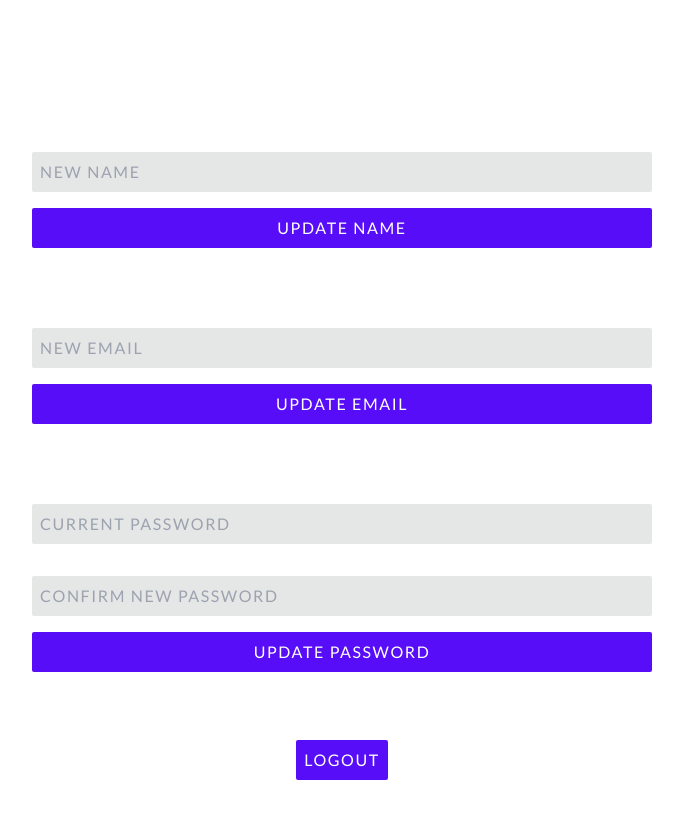
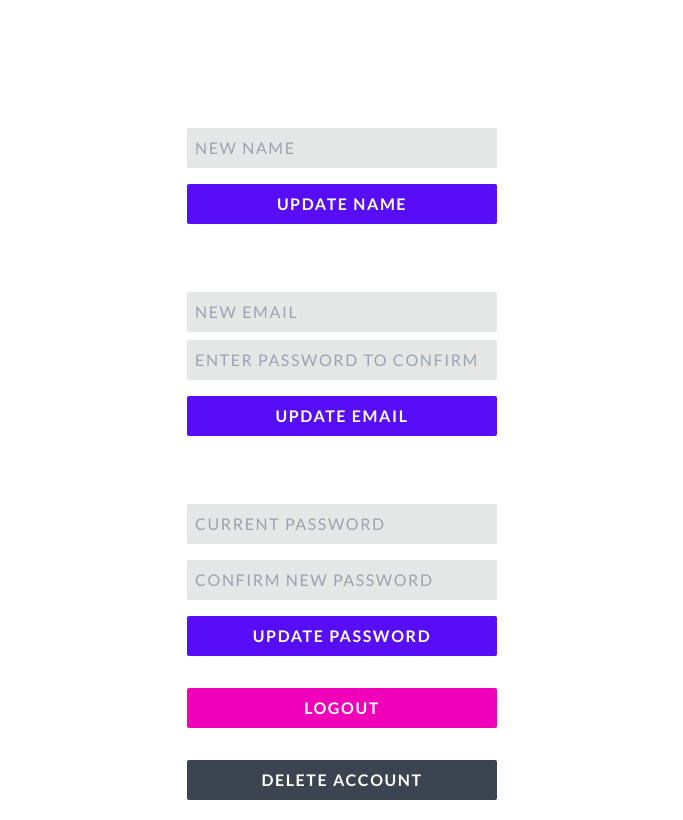
Before and after one commit to trevinshu/react-firebase-notes-app, a React (Vite) app: page /profile in a window 1280 px wide. Shown: the whole page, without its empty margins (298-981 px from the left). Built offline with nearby package versions, Linux system fonts and the light colour scheme; no server answers; sample sign-in values are in the browser's storage.

Commit message:
finished authentication

```diff
--- /dev/null
+++ b/src/components/DeleteAccount.jsx
@@ -0,0 +1,14 @@
+import React, { useContext } from 'react';
+import AppContext from '../context/AppContext';
+
+function DeleteAccount() {
+  return (
+    <form className="flex flex-col justify-center items-center w-full">
+      <button className="bg-neutral text-primary-content text-center font-bold border-none p-2 rounded-sm tracking-widest uppercase w-full hover:bg-neutral-focus  sm:w-1/2 lg:w-1/3 xl:w-1/4">
+        Delete Account
+      </button>
+    </form>
+  );
+}
+
+export default DeleteAccount;
--- /dev/null
+++ b/src/components/Logout.jsx
@@ -0,0 +1,16 @@
+import React, { useContext } from 'react';
+import AppContext from '../context/AppContext';
+
+function Logout() {
+  const { signOutUser } = useContext(AppContext);
+  return (
+    <button
+      className="bg-secondary text-primary-content text-center font-bold border-none p-2 rounded-sm tracking-widest uppercase w-full hover:bg-secondary-focus sm:w-1/2 lg:w-1/3 xl:w-1/4"
+      onClick={signOutUser}
+    >
+      Logout
+    </button>
+  );
+}
+
+export default Logout;
--- a/src/components/UpdateEmail.jsx
+++ b/src/components/UpdateEmail.jsx
@@ -1,4 +1,4 @@
-import React, { useContext } from 'react';
+import React, { useContext, useEffect } from 'react';
 import AppContext from '../context/AppContext';
 import { useForm } from 'react-hook-form';
 import { yupResolver } from '@hookform/resolvers/yup';
@@ -9,29 +9,48 @@ function UpdateEmail() {
 
   const schema = yup.object().shape({
     email: yup.string().email('Invalid email format').required('Email Is Required'),
+    password: yup.string().required('Password is required').min(6),
   });
 
   const {
     register,
     handleSubmit,
+    reset,
+    formState,
     formState: { errors },
   } = useForm({
     resolver: yupResolver(schema),
   });
 
+  useEffect(() => {
+    if (formState.isSubmitSuccessful) {
+      reset({ email: '', password: '' });
+    }
+  }, [formState, reset]);
   return (
-    <form className="flex flex-col justify-center items-center gap-4 mb-5 w-full" onSubmit={handleSubmit(updateUserEmail)}>
-      <h2 className="text-xl text-primary-content">Current Email: {user?.email}</h2>
-      <p className="text-error uppercase tracking-widest">{errors.email?.message}</p>
+    <form className="flex flex-col justify-center items-center w-full gap-2 " onSubmit={handleSubmit(updateUserEmail)}>
+      <label className="text-xl text-primary-content">Current Email: {user?.email}</label>
       <input
         type="email"
         name="email"
         id="emailInput"
         placeholder="New Email"
-        className="bg-base-300 border-none p-2 rounded-sm  placeholder:uppercase placeholder:tracking-widest w-full md:w-1/2"
+        className="bg-base-300 border-none p-2 rounded-sm  placeholder:uppercase placeholder:tracking-widest w-full sm:w-1/2 lg:w-1/3 xl:w-1/4"
         {...register('email')}
       />
-      <button type="submit" className="bg-primary text-primary-content text-center border-none p-2 rounded-sm tracking-widest uppercase w-full md:w-1/2">
+      <input
+        type="password"
+        name="confirmPasswordInput"
+        id="confirmPasswordInput"
+        placeholder="Enter Password To Confirm"
+        className="bg-base-300 border-none p-2 rounded-sm  placeholder:uppercase placeholder:tracking-widest w-full sm:w-1/2 lg:w-1/3 xl:w-1/4"
+        {...register('password')}
+      />
+      <p className="text-error uppercase tracking-widest">{errors.password?.message}</p>
+      <button
+        type="submit"
+        className="bg-primary text-primary-content text-center font-bold border-none p-2 rounded-sm tracking-widest uppercase w-full hover:bg-primary-focus sm:w-1/2 lg:w-1/3 xl:w-1/4"
+      >
         Update Email
       </button>
     </form>
--- a/src/components/UpdateName.jsx
+++ b/src/components/UpdateName.jsx
@@ -1,4 +1,4 @@
-import React, { useContext } from 'react';
+import React, { useContext, useEffect } from 'react';
 import AppContext from '../context/AppContext';
 import { useForm } from 'react-hook-form';
 import { yupResolver } from '@hookform/resolvers/yup';
@@ -14,26 +14,35 @@ function UpdateName() {
   const {
     register,
     handleSubmit,
+    formState,
     formState: { errors },
+    reset,
   } = useForm({
     resolver: yupResolver(schema),
   });
+
+  useEffect(() => {
+    if (formState.isSubmitSuccessful) {
+      reset({ name: '' });
+    }
+  }, [formState, reset]);
+
   return (
-    <form onSubmit={handleSubmit(updateUserName)} className="flex flex-col items-center justify-center gap-4 mb-5 w-full">
-      <div>
-        <h2 className=" text-xl text-primary-content">Current Name: {user?.displayName}</h2>
-      </div>
-
-      <p className="text-error uppercase tracking-widest">{errors.name?.message}</p>
+    <form onSubmit={handleSubmit(updateUserName)} className="flex flex-col justify-center items-center w-full gap-2">
+      <label className=" text-xl text-primary-content">Current Name: {user?.displayName}</label>
       <input
         type="text"
         name="name"
         id="nameInput"
         placeholder="New Name"
-        className="bg-base-300 border-none p-2 rounded-sm  placeholder:uppercase placeholder:tracking-widest w-full md:w-1/2"
+        className="bg-base-300 border-none p-2 rounded-sm  placeholder:uppercase placeholder:tracking-widest w-full sm:w-1/2 lg:w-1/3 xl:w-1/4"
         {...register('name')}
       />
-      <button type="submit" className="bg-primary text-primary-content text-center border-none p-2 rounded-sm tracking-widest uppercase w-full md:w-1/2">
+      <p className="text-error uppercase tracking-widest">{errors.name?.message}</p>
+      <button
+        type="submit"
+        className="bg-primary text-primary-content font-bold file:text-center border-none p-2 rounded-sm tracking-widest uppercase w-full hover:bg-primary-focus sm:w-1/2 lg:w-1/3 xl:w-1/4"
+      >
         Update Name
       </button>
     </form>
--- a/src/components/UpdatePassword.jsx
+++ b/src/components/UpdatePassword.jsx
@@ -29,27 +29,30 @@ function UpdatePassword() {
   }, [formState, reset]);
 
   return (
-    <form className="flex flex-col items-center justify-center gap-4 mb-5 w-full" onSubmit={handleSubmit(updateUserPassword)}>
-      <h2 className="text-xl text-primary-content">Update Password:</h2>
-      <p className="text-error uppercase tracking-widest">{errors.currentPassword?.message}</p>
+    <form className="flex flex-col justify-center items-center w-full gap-2" onSubmit={handleSubmit(updateUserPassword)}>
+      <label className="text-xl text-primary-content">Update Password:</label>
       <input
         type="password"
         name="currentPassword"
         id="currentPasswordInput"
         placeholder="Current Password"
-        className="bg-base-300 border-none p-2 rounded-sm  placeholder:uppercase placeholder:tracking-widest w-full md:w-1/2"
+        className="bg-base-300 border-none p-2 rounded-sm  placeholder:uppercase placeholder:tracking-widest w-full sm:w-1/2 lg:w-1/3 xl:w-1/4"
         {...register('currentPassword')}
       />
-      <p className="text-error uppercase tracking-widest">{errors.newPassword?.message}</p>
+      <p className="text-error uppercase tracking-widest">{errors.currentPassword?.message}</p>
       <input
         type="password"
         name="newPassword"
         id="newPasswordInput"
         placeholder="Confirm New Password"
-        className="bg-base-300 border-none p-2 rounded-sm  placeholder:uppercase placeholder:tracking-widest w-full md:w-1/2"
+        className="bg-base-300 border-none p-2 rounded-sm  placeholder:uppercase placeholder:tracking-widest w-full sm:w-1/2 lg:w-1/3 xl:w-1/4"
         {...register('newPassword')}
       />
-      <button type="submit" className="bg-primary text-primary-content text-center border-none p-2 rounded-sm tracking-widest uppercase w-full md:w-1/2">
+      <p className="text-error uppercase tracking-widest">{errors.newPassword?.message}</p>
+      <button
+        type="submit"
+        className="bg-primary text-primary-content font-bold text-center border-none p-2 rounded-sm tracking-widest uppercase w-full hover:bg-primary-focus sm:w-1/2 lg:w-1/3 xl:w-1/4"
+      >
         Update Password
       </button>
     </form>
--- a/src/context/AppContext.jsx
+++ b/src/context/AppContext.jsx
@@ -82,6 +82,8 @@ export const AppProvider = ({ children }) => {
   //Update User's Email Address
   const updateUserEmail = async (data) => {
     try {
+      const credential = EmailAuthProvider.credential(auth.currentUser.email, data.password);
+      await reauthenticateWithCredential(auth.currentUser, credential);
       await updateEmail(auth.currentUser, data.email);
       toast.success('Successfully updated your email.');
     } catch (error) {
@@ -92,7 +94,12 @@ export const AppProvider = ({ children }) => {
 
   //Logout user
   const signOutUser = async () => {
-    await signOut(auth);
+    try {
+      await signOut(auth);
+      navigate('/');
+    } catch (error) {
+      console.log(error);
+    }
   };
 
   //Login with email and password
--- a/src/pages/Home.jsx
+++ b/src/pages/Home.jsx
@@ -12,7 +12,7 @@ function Home() {
       <m.div className="flex justify-center items-center flex-col gap-4 p-5 m-auto" initial={{ opacity: 0 }} animate={{ opacity: 1 }} exit={{ opacity: 0 }}>
         {!user ? (
           <>
-            <PageHeading>Login or Sign Up:</PageHeading>
+            <PageHeading>Login or Sign Up</PageHeading>
             <Link
               className="bg-primary text-primary-content text-center font-bold border-none p-2 rounded-sm tracking-widest uppercase mt-2 hover:bg-primary-focus w-full sm:w-1/2 lg:w-1/3 xl:w-1/4"
               to="/login"
--- a/src/pages/Profile.jsx
+++ b/src/pages/Profile.jsx
@@ -5,26 +5,28 @@ import { useNavigate } from 'react-router-dom';
 import UpdateName from '../components/UpdateName';
 import UpdatePassword from '../components/UpdatePassword';
 import UpdateEmail from '../components/UpdateEmail';
+import Logout from '../components/Logout';
+import DeleteAccount from '../components/DeleteAccount';
 
 function Profile() {
-  const { signOutUser, user } = useContext(AppContext);
+  const { user } = useContext(AppContext);
   const navigate = useNavigate();
   useEffect(() => {
     if (!user) {
       navigate('/');
+    } else {
+      navigate('/profile');
     }
-  }, [user, navigate]);
+  }, []);
 
   console.log(user);
   return (
-    <m.div className="p-5 md:flex flex-col items-center justify-center" initial={{ opacity: 0 }} animate={{ opacity: 1 }} exit={{ opacity: 0 }}>
+    <m.div className="flex flex-col items-center justify-center gap-8 p-5" initial={{ opacity: 0 }} animate={{ opacity: 1 }} exit={{ opacity: 0 }}>
       <UpdateName />
       <UpdateEmail />
       <UpdatePassword />
-      <h2 className="text-xl text-primary-content pb-5">Logout?</h2>
-      <button className="bg-primary text-primary-content text-center border-none p-2 rounded-sm tracking-widest uppercase" onClick={signOutUser}>
-        Logout
-      </button>
+      <Logout />
+      <DeleteAccount />
       {user?.providerData[0]?.providerId === 'password' ? <h2>Hello</h2> : <></>}
     </m.div>
   );
--- a/src/pages/Register.jsx
+++ b/src/pages/Register.jsx
@@ -77,7 +77,7 @@ function Register() {
         />
         <button
           type="submit"
-          className="bg-primary text-primary-content text-center border-none p-2 mt-4 rounded-sm tracking-widest uppercase hover:bg-primary-focus w-full sm:w-1/2 lg:w-1/3 xl:w-1/4"
+          className="bg-primary text-primary-content text-center border-none p-2 mt-2 rounded-sm tracking-widest uppercase hover:bg-primary-focus w-full sm:w-1/2 lg:w-1/3 xl:w-1/4"
         >
           Sign Up
         </button>
```
